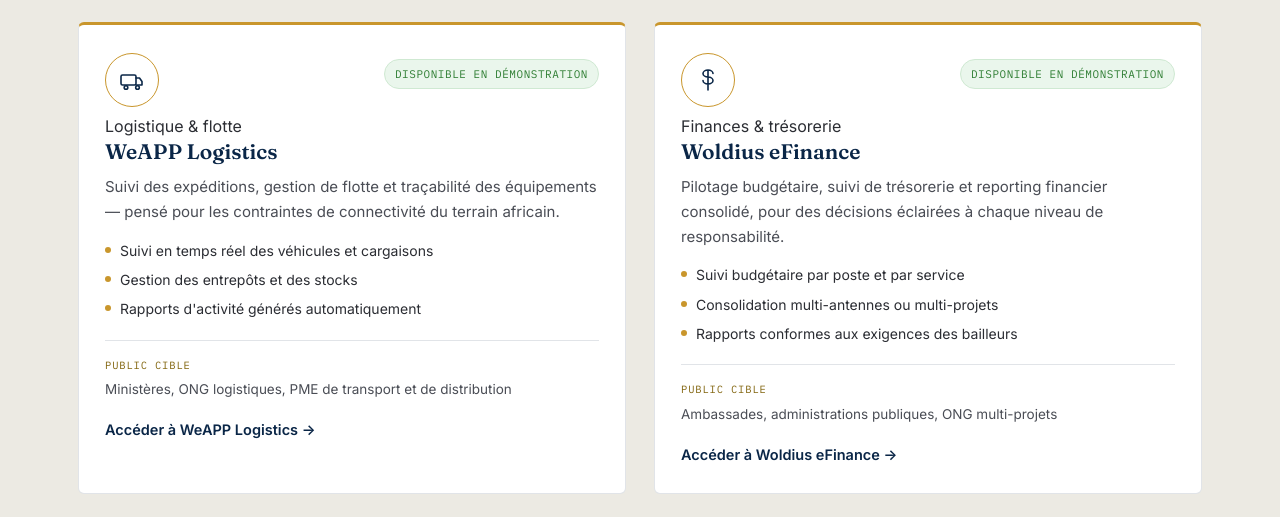
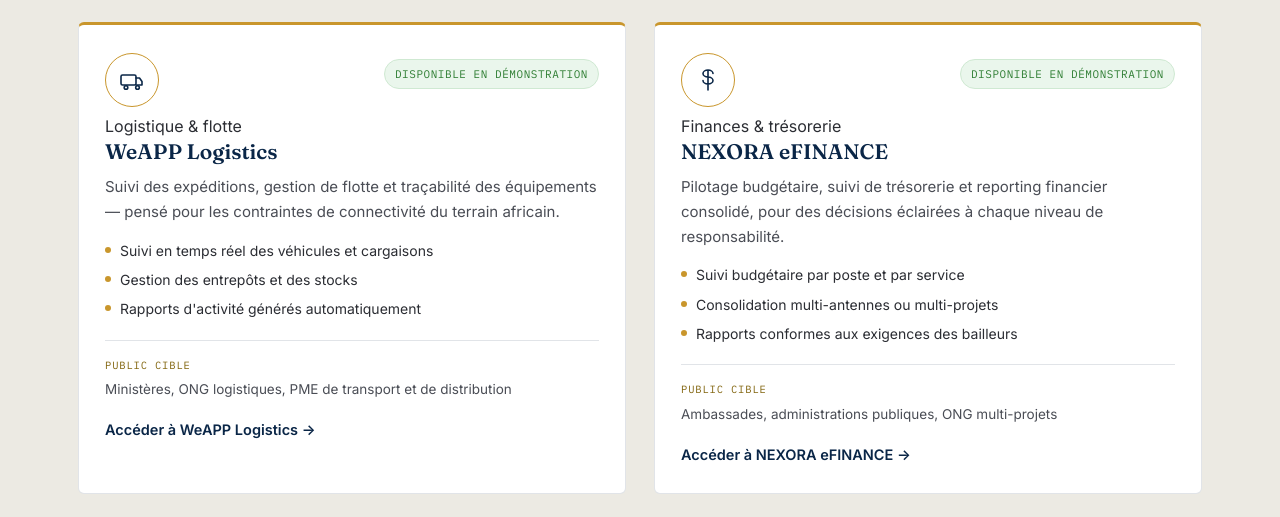
Before and after one commit to tmbuta-design/weapp-site, a plain HTML site: page demo-logiciels.html in a window 1280 px wide. Shown: the part 1320-1837 px from the top of the page. Drawn offline with Linux system fonts and the light colour scheme.

Commit message:
Add files via upload

```diff
--- a/demo-logiciels.html
+++ b/demo-logiciels.html
@@ -4,7 +4,7 @@
 <meta charset="UTF-8">
 <meta name="viewport" content="width=device-width, initial-scale=1">
 <title>Portail de démonstration — WeAPP | Woldius SARL RDC</title>
-<meta name="description" content="WeAPP Logistics, Woldius eFinance, WeAPP Compta : découvrez et testez l'écosystème logiciel de WeAPP, conçu pour les ambassades, administrations publiques, ONG et PME africaines.">
+<meta name="description" content="WeAPP Logistics, NEXORA eFINANCE, NEXORA JURIS, WeAPP Compta : découvrez et testez l'écosystème logiciel de WeAPP, conçu pour les ambassades, administrations publiques, ONG et PME africaines.">
 <link rel="preconnect" href="https://fonts.googleapis.com">
 <link rel="preconnect" href="https://fonts.gstatic.com" crossorigin>
 <link href="https://fonts.googleapis.com/css2?family=Fraunces:opsz,wght@9..144,400;9..144,500;9..144,600;9..144,700&family=Inter:wght@400;500;600;700&family=IBM+Plex+Mono:wght@400;500&display=swap" rel="stylesheet">
@@ -149,7 +149,7 @@
             <span class="software-status">Disponible en démonstration</span>
           </div>
           <span class="tag">Finances &amp; trésorerie</span>
-          <h3>Woldius eFinance</h3>
+          <h3>NEXORA eFINANCE</h3>
           <p>Pilotage budgétaire, suivi de trésorerie et reporting financier consolidé, pour des décisions éclairées à chaque niveau de responsabilité.</p>
           <ul class="software-points">
             <li>Suivi budgétaire par poste et par service</li>
@@ -157,7 +157,7 @@
             <li>Rapports conformes aux exigences des bailleurs</li>
           </ul>
           <div class="software-audience"><span>Public cible</span>Ambassades, administrations publiques, ONG multi-projets</div>
-          <a href="https://portail.woldius.com/efinance" target="_blank" rel="noopener" class="software-cta">Accéder à Woldius eFinance →</a>
+          <a href="https://efinance.woldius.com" target="_blank" rel="noopener noreferrer" class="software-cta">Accéder à NEXORA eFINANCE →</a>
         </article>
 
         <article class="software-card">
```
